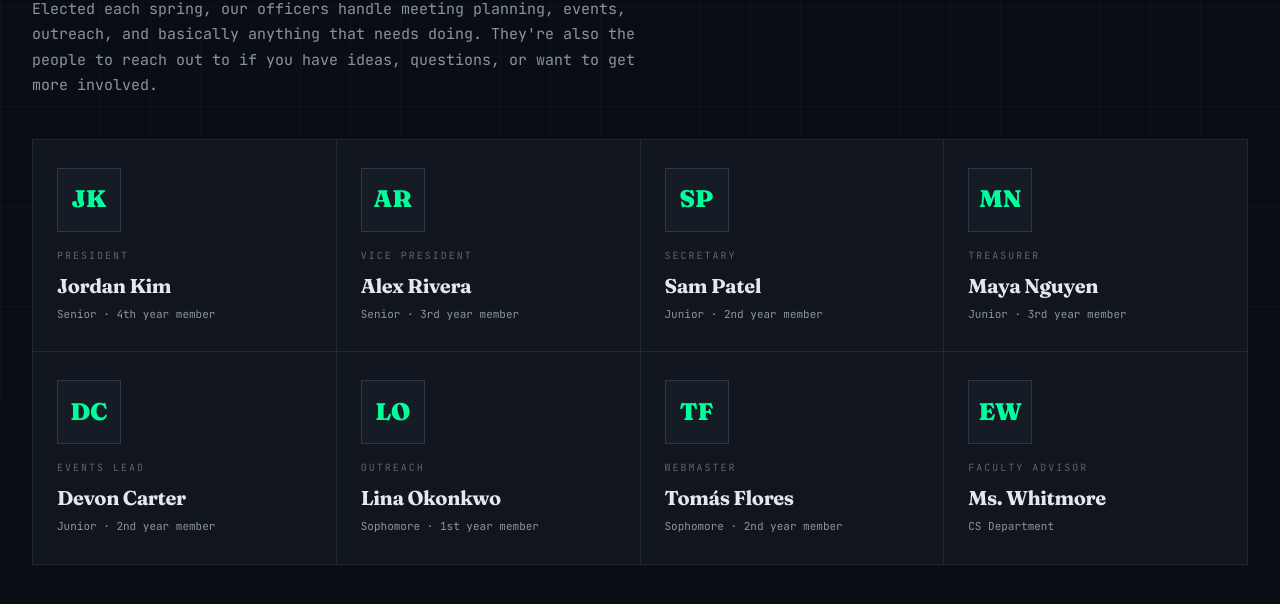
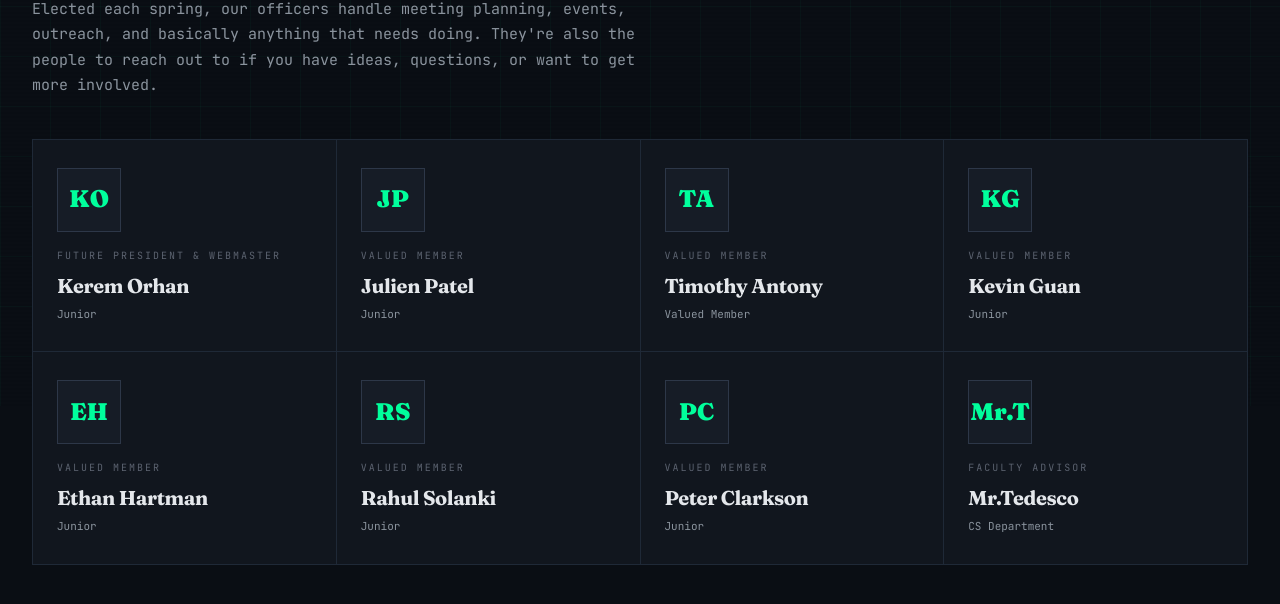
Before and after one commit to Kerem-Orhan/CedarGrove-CSHS, a plain HTML site: page officers.html in a window 1280 px wide. Shown: the part 394-998 px from the top of the page. Drawn offline with Linux system fonts and the light colour scheme.

Commit message:
Update officers.html

```diff
--- a/officers.html
+++ b/officers.html
@@ -42,51 +42,51 @@
 
     <div class="officers-grid">
       <div class="officer">
-        <div class="officer-avatar">JK</div>
-        <div class="officer-role">President</div>
-        <div class="officer-name">Jordan Kim</div>
-        <div class="officer-grade">Senior · 4th year member</div>
+        <div class="officer-avatar">KO</div>
+        <div class="officer-role">Future President & Webmaster</div>
+        <div class="officer-name">Kerem Orhan</div>
+        <div class="officer-grade">Junior</div>
       </div>
       <div class="officer">
-        <div class="officer-avatar">AR</div>
-        <div class="officer-role">Vice President</div>
-        <div class="officer-name">Alex Rivera</div>
-        <div class="officer-grade">Senior · 3rd year member</div>
+        <div class="officer-avatar">JP</div>
+        <div class="officer-role">Valued Member</div>
+        <div class="officer-name">Julien Patel</div>
+        <div class="officer-grade">Junior</div>
       </div>
       <div class="officer">
-        <div class="officer-avatar">SP</div>
-        <div class="officer-role">Secretary</div>
-        <div class="officer-name">Sam Patel</div>
-        <div class="officer-grade">Junior · 2nd year member</div>
+        <div class="officer-avatar">TA</div>
+        <div class="officer-role">Valued Member</div>
+        <div class="officer-name">Timothy Antony</div>
+        <div class="officer-grade">Valued Member</div>
       </div>
       <div class="officer">
-        <div class="officer-avatar">MN</div>
-        <div class="officer-role">Treasurer</div>
-        <div class="officer-name">Maya Nguyen</div>
-        <div class="officer-grade">Junior · 3rd year member</div>
+        <div class="officer-avatar">KG</div>
+        <div class="officer-role">Valued Member</div>
+        <div class="officer-name">Kevin Guan</div>
+        <div class="officer-grade">Junior</div>
       </div>
       <div class="officer">
-        <div class="officer-avatar">DC</div>
-        <div class="officer-role">Events Lead</div>
-        <div class="officer-name">Devon Carter</div>
-        <div class="officer-grade">Junior · 2nd year member</div>
+        <div class="officer-avatar">EH</div>
+        <div class="officer-role">Valued Member</div>
+        <div class="officer-name">Ethan Hartman</div>
+        <div class="officer-grade">Junior</div>
       </div>
       <div class="officer">
-        <div class="officer-avatar">LO</div>
-        <div class="officer-role">Outreach</div>
-        <div class="officer-name">Lina Okonkwo</div>
-        <div class="officer-grade">Sophomore · 1st year member</div>
+        <div class="officer-avatar">RS</div>
+        <div class="officer-role">Valued Member</div>
+        <div class="officer-name">Rahul Solanki</div>
+        <div class="officer-grade">Junior</div>
       </div>
       <div class="officer">
-        <div class="officer-avatar">TF</div>
-        <div class="officer-role">Webmaster</div>
-        <div class="officer-name">Tomás Flores</div>
-        <div class="officer-grade">Sophomore · 2nd year member</div>
+        <div class="officer-avatar">PC</div>
+        <div class="officer-role">Valued Member</div>
+        <div class="officer-name">Peter Clarkson</div>
+        <div class="officer-grade">Junior</div>
       </div>
       <div class="officer">
-        <div class="officer-avatar">EW</div>
+        <div class="officer-avatar">Mr.T</div>
         <div class="officer-role">Faculty Advisor</div>
-        <div class="officer-name">Ms. Whitmore</div>
+        <div class="officer-name">Mr.Tedesco</div>
         <div class="officer-grade">CS Department</div>
       </div>
     </div>
@@ -100,7 +100,7 @@
         Reach out to a current officer if you want to know what the role actually
         involves — they'll give you the honest version.
       </p>
-      <a href="mailto:cshs@yourschool.edu" class="btn btn-primary">Email the board →</a>
+      <a href="mailto:tedesco@cgschools.org" class="btn btn-primary">Email the board →</a>
     </div>
   </section>
 
```
